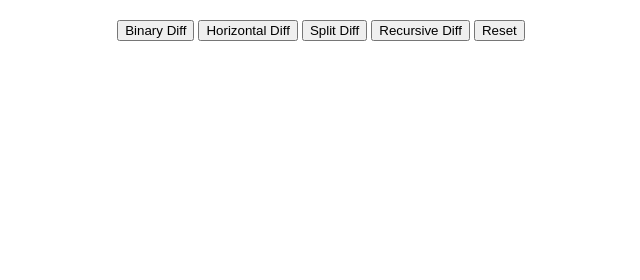
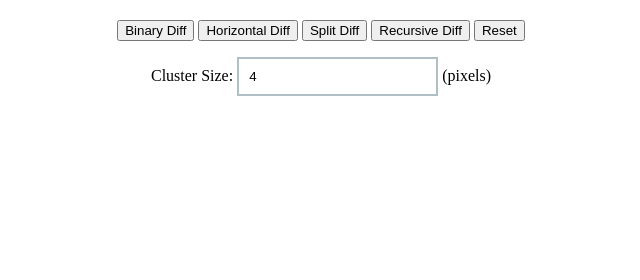
Before and after one commit to deckar01/narcis, a Django app: template projects/templates/diff.html in a window 1280 px wide. Shown: the part 20-300 px from the top of the page, without its empty margins (319-959 px from the left). Run offline with Django 3.2, Linux system fonts and the light colour scheme; the template is opened without the code that fills it, so the values that code supplies are empty; parts of the project's set-up code (start-up, migrations or seed data) failed here and were passed over.

Commit message:
Expose controls for the cluster size

```diff
--- a/projects/templates/diff.html
+++ b/projects/templates/diff.html
@@ -20,11 +20,66 @@
     </script>
 
     <div id="controls">
-      <button onclick="window.before.binaryDiff(window.after);">Binary Diff</button>
-      <button onclick="window.before.horizontalDiff(window.after);">Horizontal Diff</button>
-      <button onclick="window.before.splitDiff(window.after);">Split Diff</button>
-      <button onclick="window.before.recursiveDiff(window.after);">Recursive Diff</button>
-      <button onclick="window.before.reset(); window.after.reset();">Reset</button>
+
+      <p>
+        <button class="diff" id="binaryDiff">Binary Diff</button>
+        <button class="diff" id="horizontalDiff">Horizontal Diff</button>
+        <button class="diff" id="splitDiff">Split Diff</button>
+        <button class="diff" id="recursiveDiff">Recursive Diff</button>
+        <button id="reset">Reset</button>
+      </p>
+
+      <form id="advanced">
+
+        <p>
+          <label for="clusterSize" class="description">Cluster Size: </label>
+          <input
+            type="number"
+            id="clusterSize"
+            name="clusterSize"
+            title="The cluster size must be a non-negative integer."
+            pattern="\d+"
+            value="4"
+            min="0"
+            step="1"
+          >
+          <label for="clusterSize" class="unit"> (pixels)</label>
+        </p>
+
+        <script>
+          var currentDiffId = null;
+
+          var diffButtons = Array.prototype.slice.apply(document.querySelectorAll('#controls .diff'));
+          diffButtons.forEach(function(diffButton) {
+            var diffId = diffButton.id;
+            diffButton.onclick = function() {
+              currentDiffId = diffId;
+              window.before[diffId](window.after);
+            }
+          });
+
+          document.getElementById('reset').onclick = function() {
+            window.before.reset();
+            window.after.reset();
+          }
+
+          var clusterSize = document.getElementById('clusterSize');
+          clusterSize.onchange = function(e) {
+            if(this.checkValidity()) {
+              window.before.setClusterSize(Diff.Constant(this.value));
+              window.after.setClusterSize(Diff.Constant(this.value));
+
+              if(currentDiffId) {
+                window.before[currentDiffId](window.after);
+              }
+            }
+          }
+
+          clusterSize.onchange();
+        </script>
+
+      </form>
+
     </div>
   </body>
 </html>
--- a/static/Diff.js
+++ b/static/Diff.js
@@ -91,6 +91,14 @@ Diff.Box = function(left, top, right, bottom) {
   this.bottom = bottom;
 }
 
+Diff.Box.prototype.width = function() {
+  return this.right - this.left + 1;
+}
+
+Diff.Box.prototype.height = function() {
+  return this.bottom - this.top + 1;
+}
+
 Diff.Box.prototype.toArray = function() {
   return [
     this.left,
@@ -116,3 +124,11 @@ Diff.boxClusters = function(clusters) {
 
   return boxes;
 }
+
+Diff.Constant = function(c) {
+  return function() { return c; };
+}
+
+Diff.Ratio = function(r) {
+  return function(value) { return r * value; };
+}
--- a/static/ImageData.js
+++ b/static/ImageData.js
@@ -2,6 +2,7 @@ var ImageData32 = function(imageData8) {
   this.data = new Uint32Array(imageData8.data.buffer);
   this.width = imageData8.width;
   this.height = imageData8.height;
+  this.clusterSize = Diff.Constant(0);
 };
 
 ImageData32.prototype.index = function(x, y) {
@@ -36,6 +37,10 @@ ImageData32.prototype.sliceRow = function(y, xBegin, xEnd) {
   );
 };
 
+ImageData32.prototype.setClusterSize = function(clusterSize) {
+  this.clusterSize = clusterSize;
+};
+
 ImageData32.prototype.binaryDiff = function(other) {
   var pixels = [];
 
@@ -59,12 +64,14 @@ ImageData32.prototype.binaryDiff = function(other) {
 }
 
 ImageData32.prototype.horizontalDiff = function(other, boundary) {
+  boundary = boundary || this.commonBoundary(other);
 
   // Diff the image rows.
   var diffRows = this.diffRows(other, boundary);
 
   // Cluster the rows together.
-  var rowClusters = Diff.clusterRows(diffRows, 2);
+  var maxHeight = this.clusterSize(boundary.height());
+  var rowClusters = Diff.clusterRows(diffRows, maxHeight);
 
   // Simplify the clusters as boxes.
   var boxes = Diff.boxClusters(rowClusters);
@@ -78,15 +85,11 @@ ImageData32.prototype.splitDiff = function(other, boundary) {
 
   return rowBoxes.reduce(function(boxes, rowBox) {
 
-    // Cluster columns closer than GR% of the box width.
-    var GAP_RATIO = 0.1;
-    var width = rowBox.right - rowBox.left + 1;
-    var maxWidth = GAP_RATIO * width;
-
     // Diff the image columns.
     var diffColumns = this.diffColumns(other, rowBox);
 
     // Cluster the columns together.
+    var maxWidth = this.clusterSize(rowBox.width());
     var columnClusters = Diff.clusterColumns(diffColumns, maxWidth);
 
     // Simplify the clusters as boxes.
@@ -104,7 +107,7 @@ ImageData32.prototype.recursiveDiff = function(other, boundary) {
   // Stop if the boundary could not be split.
   if(boxes.length <= 1) { return boxes; }
 
-  // Recusrively split boxes into smaller boxes.
+  // Recursively split boxes into smaller boxes.
   return boxes.reduce(function(innerBoxes, box) {
     return innerBoxes.concat(this.recursiveDiff(other, box));
   }.bind(this), []);
@@ -120,8 +123,6 @@ ImageData32.prototype.commonBoundary = function(other) {
 }
 
 ImageData32.prototype.diffRows = function(other, boundary) {
-
-  boundary = boundary || this.commonBoundary(other);
 
   var diffRows = [];
 
--- a/static/Screenshot.js
+++ b/static/Screenshot.js
@@ -24,6 +24,17 @@ var Screenshot = function(imageId) {
   }.bind(this));
 }
 
+Screenshot.prototype.setClusterSize = function(clusterSize) {
+  return this.loaded.then(function() {
+    this.imageData32.setClusterSize(clusterSize);
+  }.bind(this));
+}
+
+Screenshot.prototype._paddingSize = function() {
+  return this.imageData32.clusterSize();
+}
+
+
 Screenshot.prototype.reset = function() {
   return this.loaded.then(function() {
     this.context.putImageData(this.imageData, 0, 0);
@@ -37,7 +48,7 @@ Screenshot.prototype.binaryDiff = function(other) {
 
     // Diff the image pixels.
     var pixels = this.imageData32.binaryDiff(other.imageData32);
-    this._highlightDiff(other, pixels, 2);
+    this._highlightDiff(other, pixels, this._paddingSize());
 
   }.bind(this));
 }
@@ -48,7 +59,7 @@ Screenshot.prototype.horizontalDiff = function(other) {
 
     // Diff the image rows.
     var rows = this.imageData32.horizontalDiff(other.imageData32);
-    this._highlightDiff(other, rows, 4);
+    this._highlightDiff(other, rows, this._paddingSize());
 
   }.bind(this));
 }
@@ -59,7 +70,7 @@ Screenshot.prototype.splitDiff = function(other) {
 
     // Diff them image regions.
     var regions = this.imageData32.splitDiff(other.imageData32);
-    this._highlightDiff(other, regions, 4);
+    this._highlightDiff(other, regions, this._paddingSize());
 
   }.bind(this));
 }
@@ -70,7 +81,7 @@ Screenshot.prototype.recursiveDiff = function(other) {
 
     // Diff them image regions.
     var regions = this.imageData32.recursiveDiff(other.imageData32);
-    this._highlightDiff(other, regions, 4);
+    this._highlightDiff(other, regions, this._paddingSize());
 
   }.bind(this));
 }
--- a/static/diff.css
+++ b/static/diff.css
@@ -28,3 +28,13 @@ body {
   text-align: center;
   margin-top: 20px;
 }
+
+#controls input {
+  padding: 10px;
+  outline: 0;
+  border: 2px solid #B0BEC5;
+}
+
+#controls input:invalid {
+  border-color: #DD2C00;
+}
```
